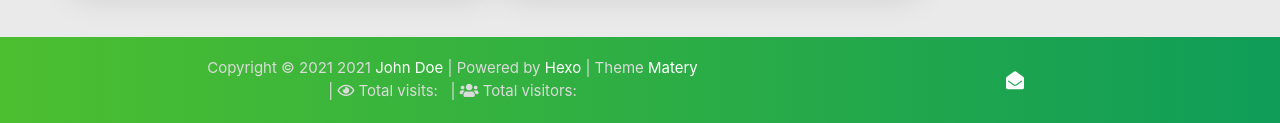
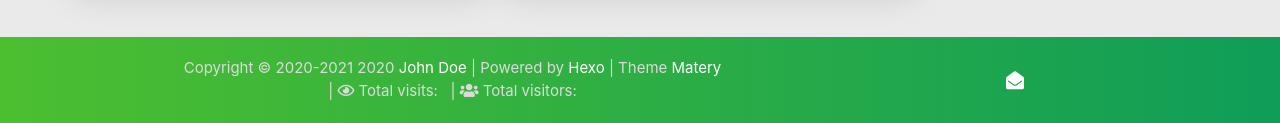
Before and after one commit to Pandora2020/Pandora2020.github.io, a plain HTML site: page 2021/06/24/hello-world/index.html in a window 1280 px wide. Shown: the part 2039-2162 px from the top of the page. Drawn offline with Linux system fonts and the light colour scheme; some packages are replaced by stand-ins of ours; no server answers; a script that the page names is missing.

Commit message:
Site updated: 2021-06-24 15:57:25

```diff
--- a/2021/06/24/hello-world/index.html
+++ b/2021/06/24/hello-world/index.html
@@ -702,9 +702,9 @@
         <div class="col s12 m8 l8 copy-right">
             Copyright&nbsp;&copy;
 
-                <span id="year">2021</span>
+                <span id="year">2020-2021</span>
 
-            <span id="year">2021</span>
+            <span id="year">2020</span>
             <a href="/about" target="_blank">John Doe</a>
             |&nbsp;Powered by&nbsp;<a href="https://hexo.io/" target="_blank">Hexo</a>
             |&nbsp;Theme&nbsp;<a href="https://github.com/blinkfox/hexo-theme-matery" target="_blank">Matery</a>
```
Also changed, not shown: archives/2021/06/index.html (+2 -2 lines), archives/2021/index.html (+2 -2 lines), archives/index.html (+2 -2 lines), index.html (+2 -2 lines).
